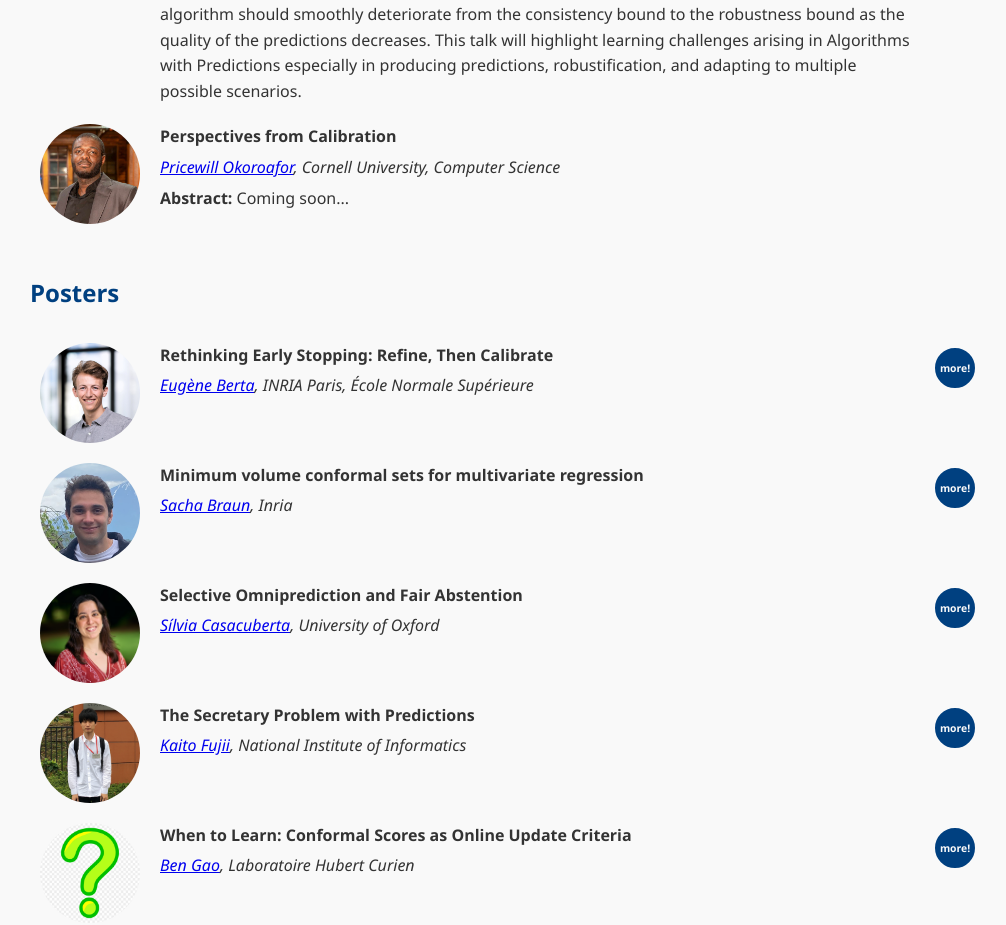
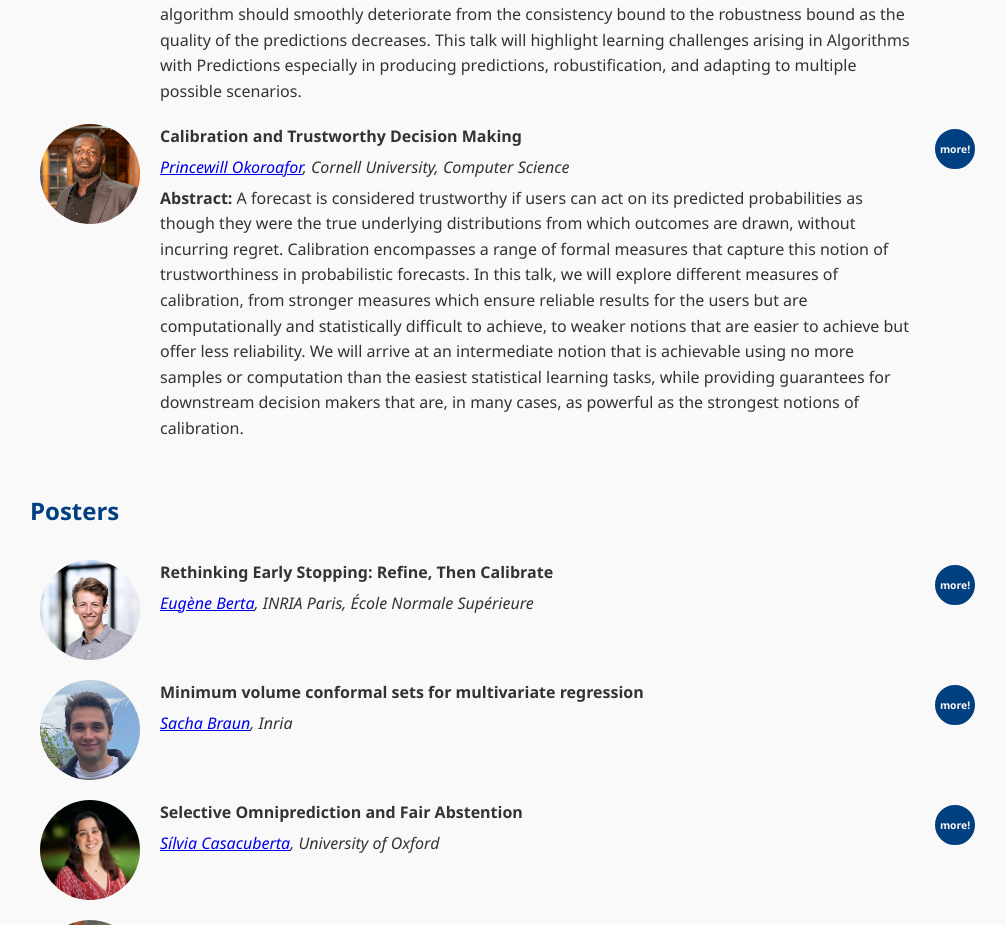
Before and after one commit to vaidehi8913/predictions-and-uncertainty-colt25, a React (Create React App) app: page / in a window 1280 px wide. Shown: the part 1984-2909 px from the top of the page, without its empty margins (130-1136 px from the left). Built offline with nearby package versions, Linux system fonts and the light colour scheme.

Commit message:
princewill abstract

```diff
--- a/src/PredictionsAndUncertainty.js
+++ b/src/PredictionsAndUncertainty.js
@@ -462,12 +462,25 @@ class PredictionsAndUncertainty extends Component {
                                 img={eliasImage}
                                 hideBio={true}/>
 
-                        <Person personName="Pricewill Okoroafor"
+                        <Person personName="Princewill Okoroafor"
                                 homepage="https://pokoroafor.github.io/"
                                 affiliation="Cornell University, Computer Science"
-                                title="Perspectives from Calibration"
-                                abstract="Coming soon..."
-                                img={okoroaforImage}/>
+                                title="Calibration and Trustworthy Decision Making"
+                                abstract="A forecast is considered trustworthy if users can act on its predicted probabilities as though they were the true
+                                underlying distributions from which outcomes are drawn, without incurring regret. Calibration encompasses a range of formal
+                                measures that capture this notion of trustworthiness in probabilistic forecasts. In this talk, we will explore different
+                                measures of calibration, from stronger measures which ensure reliable results for the users but are computationally and
+                                statistically difficult to achieve, to weaker notions that are easier to achieve but offer less reliability. We will
+                                arrive at an intermediate notion that is achievable using no more samples or computation than the easiest statistical
+                                learning tasks, while providing guarantees for downstream decision makers that are, in many cases, as powerful as the
+                                strongest notions of calibration."
+                                bio="Princewill Okoroafor is currently completing his final year as a Computer Science PhD student at Cornell University,
+                                advised by Robert Kleinberg. He is also an incoming Postdoc at Harvard SEAS hosted by Cynthia Dwork. His research centers
+                                around designing online and statistical learning algorithms that satisfy desirable fairness guarantees, such as calibration,
+                                and are robust to deviations in practice. Princewill obtained his BSc from Harvey Mudd College, majoring in CS and Math.
+                                His research has been supported by the Cornell CIS-Linkedin Fellowship."
+                                img={okoroaforImage}
+                                hideBio={true}/>
 
                     </div>
 
```
